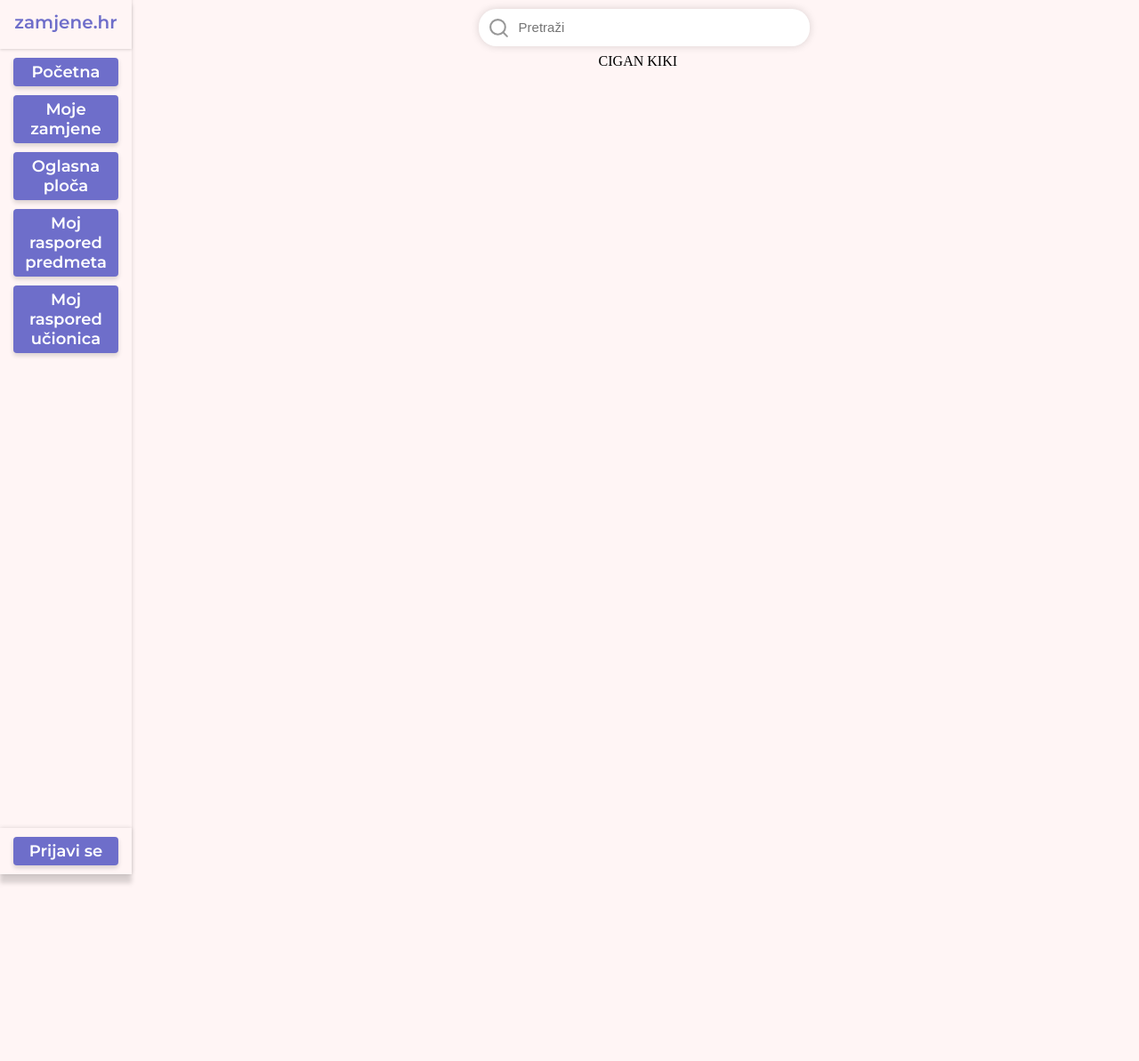
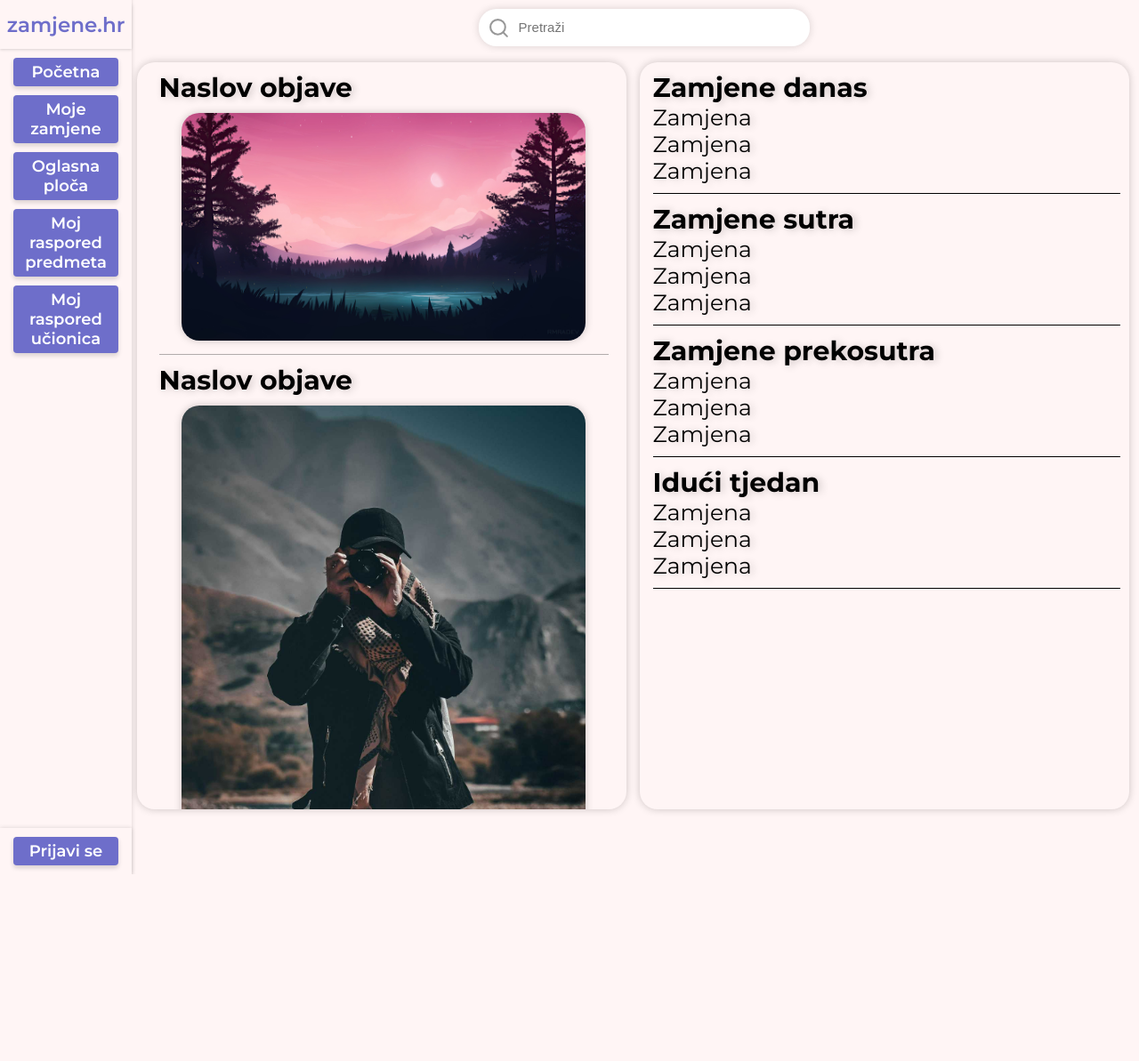
Before and after one commit to K1kinda/zamjene.hr, a Flask app: page / in a window 1280 px wide. Shown: the top 1193 px of the page at 89% size. After the commit the page ends 983 px from the top, so only its background shows below. Run offline with Flask 3, Linux system fonts and the light colour scheme.

Commit message:
Napravljena pocetna stranica

```diff
--- a/website/static/general.css
+++ b/website/static/general.css
@@ -1,8 +1,22 @@
 body {
   margin: 0;
   padding-left: max(150px, 12%);
+  padding-right: max(10px, 0.9%);
   background-color: rgb(255, 245, 245);
   padding-top: 10px;
+  padding-bottom: 10px;
+}
 
-  height: 3000px;
+::-webkit-scrollbar {
+  margin-right: 10px;
+  width: 7px;
 }
+
+::-webkit-scrollbar-thumb {
+  border-radius: 100px;
+  background-color: rgb(110, 110, 202);
+}
+
+::-webkit-scrollbar-thumb:hover {
+  background-color: rgb(163, 163, 252);
+}
--- a/website/static/main.css
+++ b/website/static/main.css
@@ -1,5 +1,80 @@
 main {
   display: flex;
+  padding-top: 60px;
+}
+
+
+
+.news-board, .changes-box {
+  display: flex;
+  flex-direction: column;
+  flex: 1;
+  height: 820px;
+  min-width: 420px;
+  box-shadow: 0px 0px 10px rgba(0,0,0,0.2);
+  border-radius: 20px;
+  padding-left: 15px;
+  padding-right: 10px;
+  padding-top: 10px;
+  padding-bottom: 10px;
+  overflow: hidden;
+  overflow-y: scroll;
+}
+
+.news-board {
+  margin-right: 15px;
+}
+
+.post-box {
+  display: flex;
+  flex-direction: column;
+  margin-bottom: 10px;
+  border-bottom-style: solid;
+  border-bottom-width: 1px;
+  margin-right: 10px;
+  margin-left: 10px;
+  border-color: rgba(0,0,0,0.3);
+}
+
+.post-title {
+  font-weight: bold;
+  font-family: Montserrat;
+  font-size: 30px;
+  margin-bottom: 10px;
+  cursor: pointer;
+  text-shadow: 3px 1px 10px rgba(0,0,0,0.2);
+}
+
+.post-title:hover {
+  opacity: 0.7;
+}
+
+.post-image-container {
+  display: flex;
   justify-content: center;
-  padding-top: 50px;
 }
+
+.post-image {
+  object-fit: contain;
+  margin-bottom: 15px;
+  border-radius: 20px;
+  width: 90%;
+  box-shadow: 0px 0px 10px rgba(0,0,0,0.2);
+}
+
+.today, .tomorrow, .after-tomorrow, .next-week {
+  font-weight: bold;
+  font-family: Montserrat;
+  font-size: 30px;
+  margin-bottom: 10px;
+  text-shadow: 3px 1px 10px rgba(0,0,0,0.2);
+  padding-bottom: 10px;
+  margin-bottom: 10px;
+  border-bottom-style: solid;
+  border-bottom-width: 1px;
+}
+
+.changes {
+  font-size: 25px;
+  font-weight: normal;
+}
--- a/website/static/sidebar.css
+++ b/website/static/sidebar.css
@@ -9,6 +9,8 @@
   box-shadow: 0px 10px 5px rgba(0,0,0,0.15);
   padding: 10px 10px 10px 10px;
   min-width: 120px;
+  z-index: 100;
+  background-color: rgb(255, 245, 245);
 }
 
 .logo-container {
@@ -23,14 +25,17 @@
   height: 60px;
   box-shadow: 0px 1px 3px rgba(0,0,0,0.15);
   cursor: pointer;
+
+
 }
 
 .logo-text {
-  font-size: 20px;
+  font-size: 23px;
   font-family: Montserrat;
   font-weight: 600;
   color: rgb(110, 110, 202);
   transition: scale 0.2s;
+  margin-top: 5px;
 }
 
 .logo-text:hover {
--- a/website/templates/home.html
+++ b/website/templates/home.html
@@ -39,7 +39,47 @@
   </header>
 
   <main class="page-center">
-    CIGAN KIKI
+    <section class="news-board">
+      <div class="post-box">
+        <div class="post-title">Naslov objave</div>
+        <div class="post-image-container">
+          <img class="post-image" src="{{ url_for('static', filename='image.jpg')}}">
+        </div>
+      </div>
+      <div class="post-box">
+        <div class="post-title">Naslov objave</div>
+        <div class="post-image-container">
+          <img class="post-image" src="{{ url_for('static', filename='profile-picture.jpg')}}">
+        </div>
+      </div>
+    </section>
+
+    <section class="changes-box">
+      <div class="today">
+        Zamjene danas
+        <div class="changes">Zamjena</div>
+        <div class="changes">Zamjena</div>
+        <div class="changes">Zamjena</div>
+      </div>
+      <div class="tomorrow">
+        Zamjene sutra
+        <div class="changes">Zamjena</div>
+        <div class="changes">Zamjena</div>
+        <div class="changes">Zamjena</div>
+      </div>
+      <div class="after-tomorrow">
+        Zamjene prekosutra
+        <div class="changes">Zamjena</div>
+        <div class="changes">Zamjena</div>
+        <div class="changes">Zamjena</div>
+      </div>
+      <div class="next-week">
+        Idući tjedan
+        <div class="changes">Zamjena</div>
+        <div class="changes">Zamjena</div>
+        <div class="changes">Zamjena</div>
+      </div>
+    </section>
   </main>
 
 </body>
```
Also changed, not shown: website/static/download.jpg (added), website/static/image.jpg (added), website/static/profile-picture.jpg (added).
